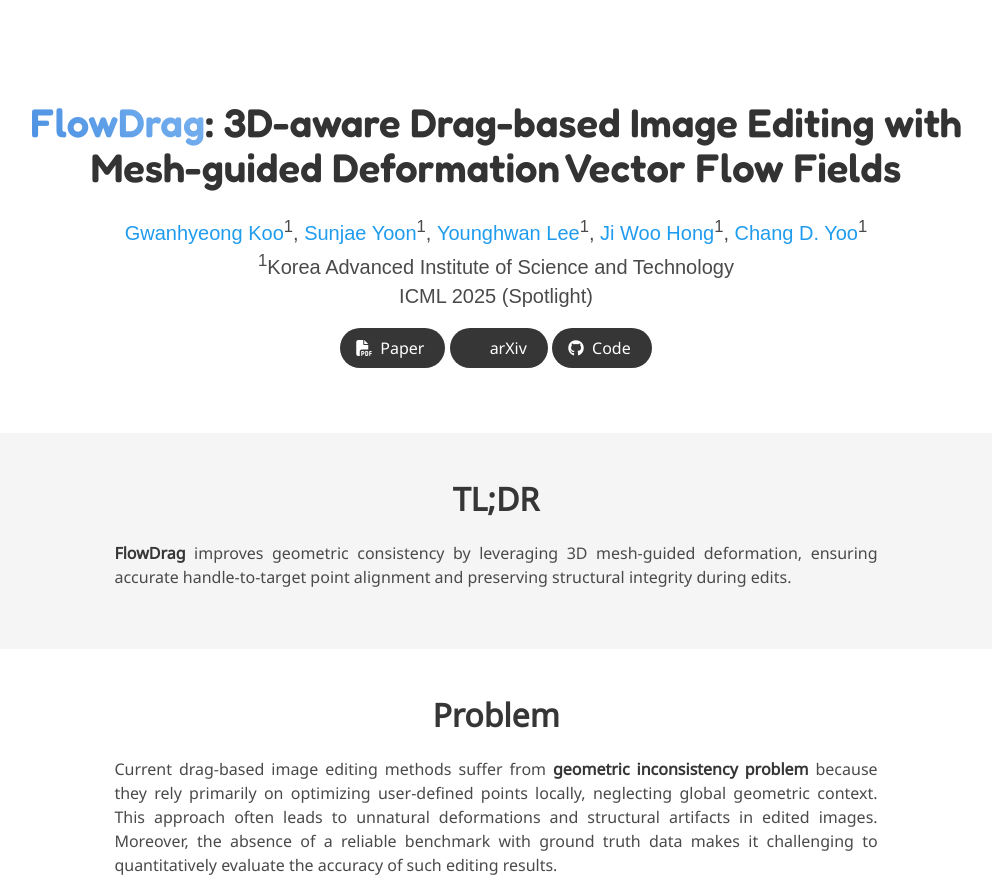
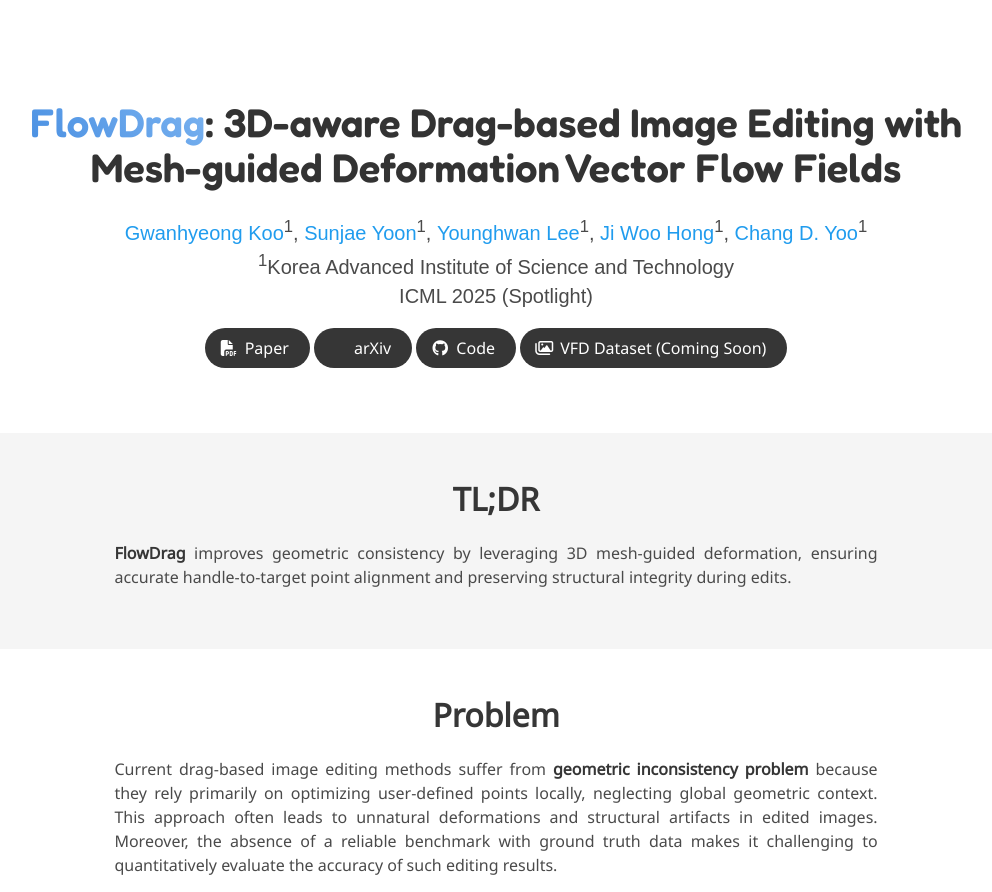
Before and after one commit to kookie12/FlowDrag-Projecct-Page, a plain HTML site: page index.html in a window 1280 px wide. Shown: the top 892 px of the page, without its empty margins (144-1136 px from the left). Drawn offline with nearby package versions, Linux system fonts and the light colour scheme; some icons are missing; a web font is replaced by a local one.

Commit message:
revise: 25.07.16

```diff
--- a/index.html
+++ b/index.html
@@ -162,15 +162,15 @@
                   </a>
               </span>
               <!-- Dataset Link. -->
-              <!-- <span class="link-block">
+              <span class="link-block">
                 <a href="https://github.com/google/nerfies/releases/tag/0.1"
                    class="external-link button is-normal is-rounded is-dark">
                   <span class="icon">
                       <i class="far fa-images"></i>
                   </span>
-                  <span>Data</span>
+                  <span>VFD Dataset (Coming Soon)</span>
                 </a>
-              </span> -->
+              </span>
             </div>
           </div>
         </div>
```
